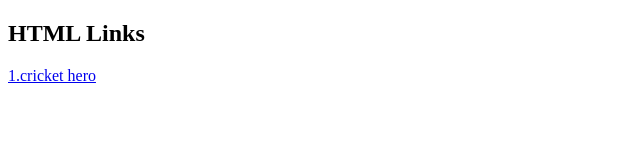
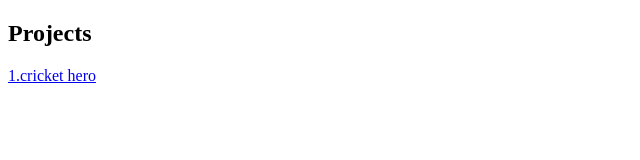
Before and after one commit to vishalMDS/MDSgame.github.io, a plain HTML site: page index.html in a window 1280 px wide. Shown: the whole page, without its empty margins (0-640 px from the left). Drawn offline with Linux system fonts and the light colour scheme.

Commit message:
Update index.html

```diff
--- a/index.html
+++ b/index.html
@@ -2,7 +2,7 @@
 <html>
 <body>
 
-<h2>HTML Links</h2>
+<h2>Projects</h2>
 <p><a href="web-mobile/web-mobile/index.html">1.cricket hero</a></p>
 
 </body>
```
